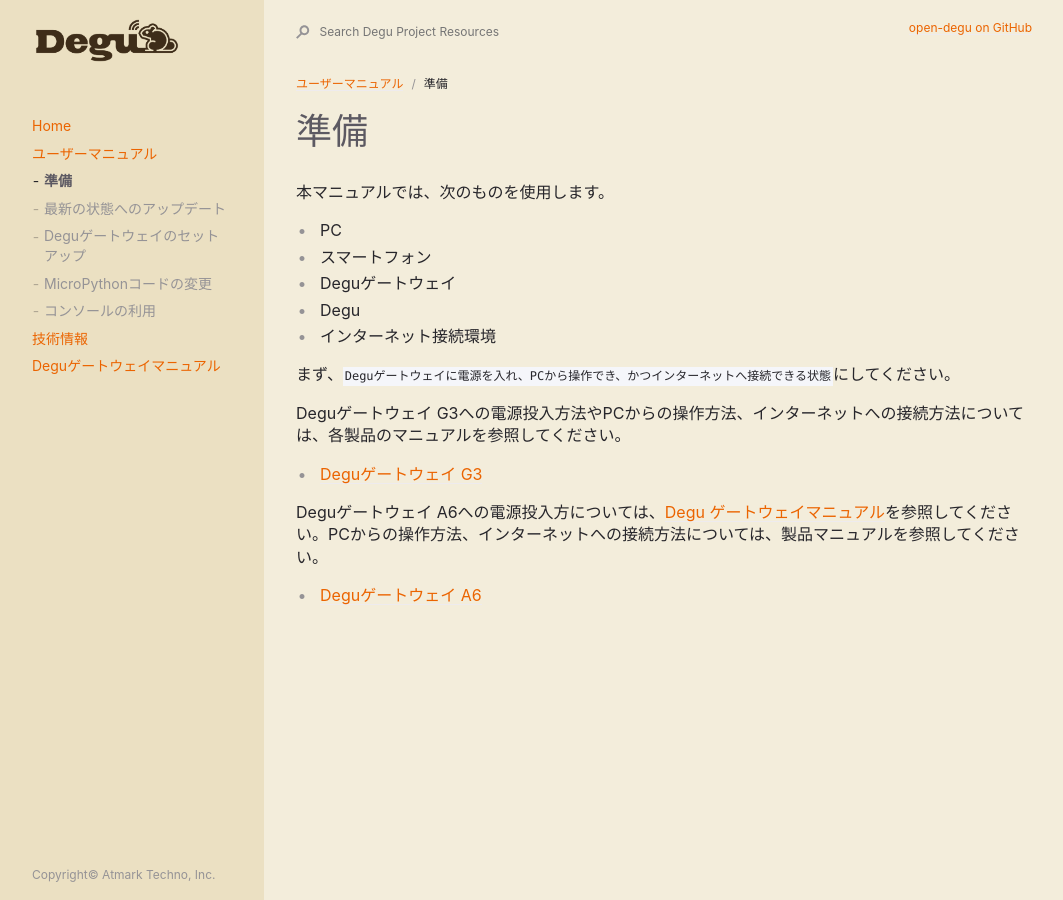
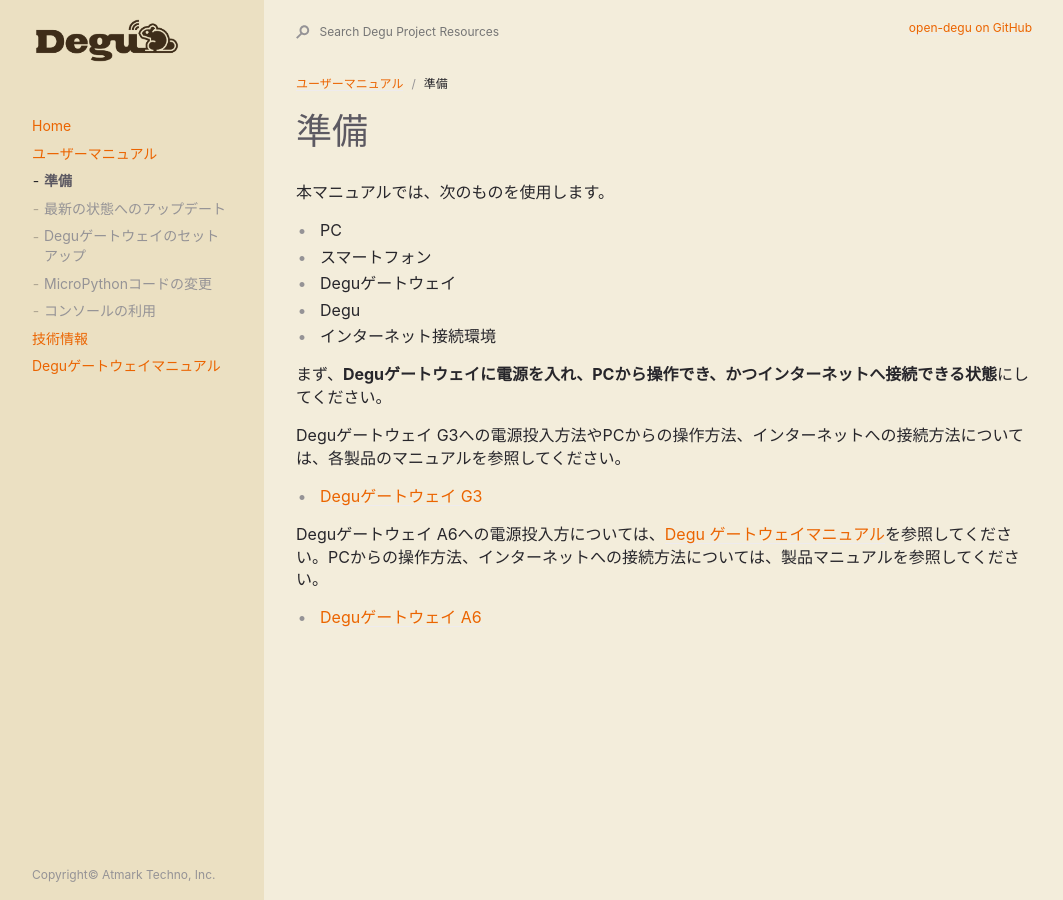
Before and after one commit to open-degu/open-degu.github.io, a Jekyll site: the page built from user_manual/10_prepare.md, in a window 1280 px wide. Shown: the whole page, without its empty margins (92-1155 px from the left). Built offline with Jekyll 4.4.1, drawn with Linux system fonts in a browser that asks for light colours.

Commit message:
Modify the emphasis style
Now the document uses "**" for ordinary emphasis, instead of "``"

```diff
--- a/user_manual/10_prepare.md
+++ b/user_manual/10_prepare.md
@@ -14,7 +14,7 @@ nav_order: 10
 * Degu
 * インターネット接続環境
 
-まず、`Deguゲートウェイに電源を入れ、PCから操作でき、かつインターネットへ接続できる状態`にしてください。
+まず、**Deguゲートウェイに電源を入れ、PCから操作でき、かつインターネットへ接続できる状態**にしてください。
 
 Deguゲートウェイ G3への電源投入方法やPCからの操作方法、インターネットへの接続方法については、各製品のマニュアルを参照してください。
 
```
